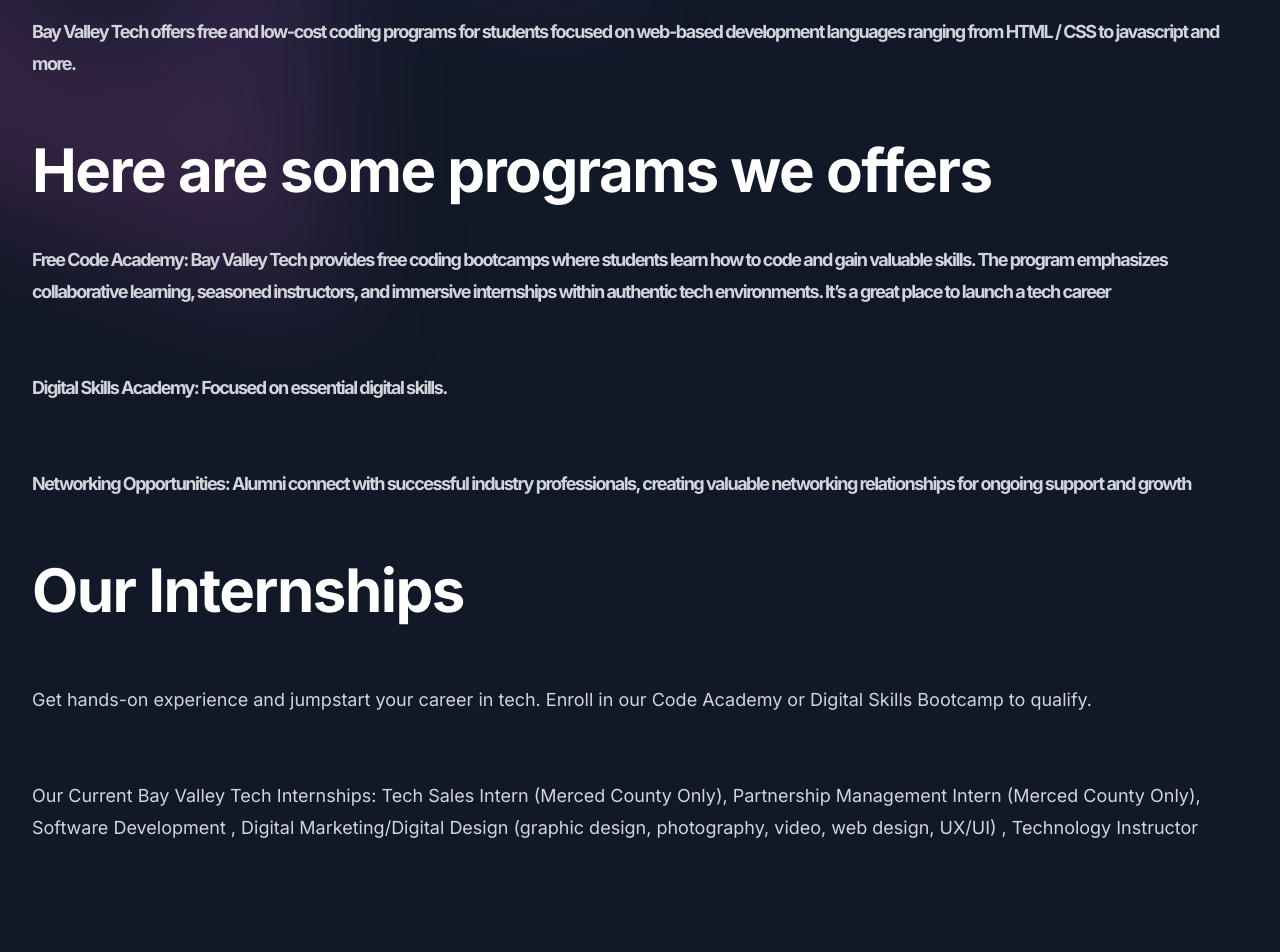
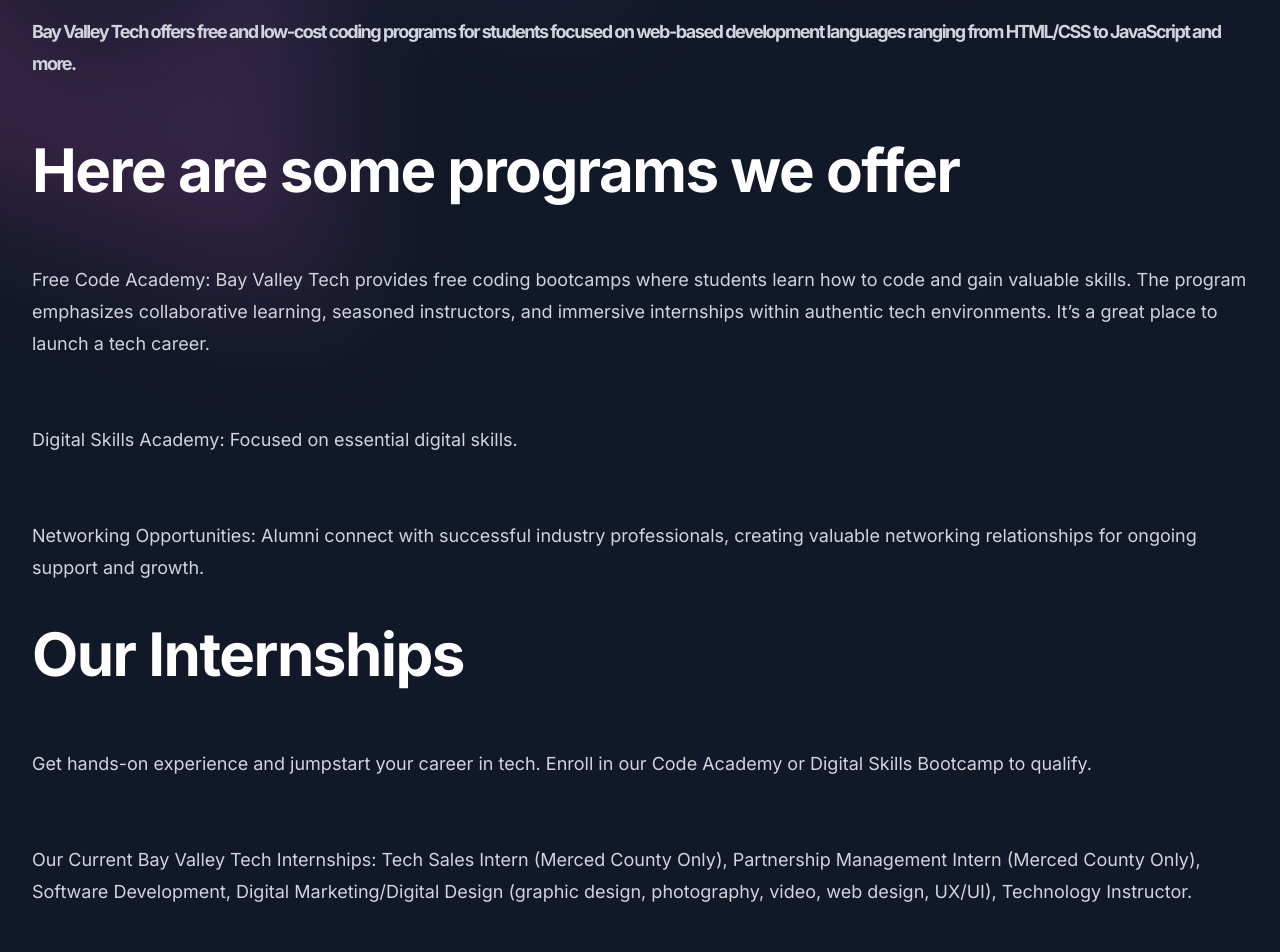
Before and after one commit to Bay-Valley-Tech-Code-Academy/UI-Tool-Kit, a Next.js app: page /about in a window 1280 px wide. Shown: the part 600-1552 px from the top of the page. Built offline with nearby package versions, Linux system fonts and the light colour scheme.

Commit message:
tiny change to about page to remove warning error

```diff
--- a/src/app/about/page.js
+++ b/src/app/about/page.js
@@ -1,4 +1,3 @@
-
 export default function Example() {
   return (
     <div className="relative isolate overflow-hidden bg-gray-900 py-24 sm:py-32">
@@ -27,68 +26,59 @@
           className="aspect-[1097/845] w-[68.5625rem] bg-gradient-to-tr from-[#ff4694] to-[#776fff] opacity-20"
         />
       </div>
-      <div className=" mx-auto max-w-7xl px-6 lg:px-8">
+      <div className="mx-auto max-w-7xl px-6 lg:px-8">
         <div className="mx-auto max-w-2xl lg:mx-0">
           <h2 className="text-4xl font-bold tracking-tight text-white sm:text-6xl">Bay Valley Tech</h2>
           <p className="mt-6 text-lg leading-8 text-gray-300">
-          Bay Valley Tech is a fast-growing tech incubator, tech community and digital workforce training program.
+            Bay Valley Tech is a fast-growing tech incubator, tech community, and digital workforce training program.
           </p>
         </div>
 
         <p className="mt-6 text-lg leading-8 text-gray-300 gap-5">
           Our mission is to empower hardworking individuals by enabling them to attain lucrative technology-based careers,
-               which can be transformative for their families and communities
+          which can be transformative for their families and communities.
         </p>
 
-            <div className ="justify-evenly" >
-                    <h3 className=" flex flex-col py-5 text-4xl font-bold tracking-tight text-white sm:text-6xl ">
+        <div className="justify-evenly">
+          <h3 className="flex flex-col py-5 text-4xl font-bold tracking-tight text-white sm:text-6xl">
             What We Do?
-
-                        <p className=" flex flex-col py-5  mt-6 text-lg leading-8 text-gray-300 gap-5">
-                             Bay Valley Tech offers free and low-cost coding programs for students focused on web-based development languages ranging from HTML / CSS to javascript and more.
+            <p className="flex flex-col py-5 mt-6 text-lg leading-8 text-gray-300 gap-5">
+              Bay Valley Tech offers free and low-cost coding programs for students focused on web-based development languages ranging from HTML/CSS to JavaScript and more.
             </p>
           </h3>
         </div>
 
         <div>
-                    <h4 h3 className=" flex flex-col py-5  text-4xl font-bold tracking-tight text-white sm:text-6xl ">
-                        Here are some programs we offers
+          <h4 className="flex flex-col py-5 text-4xl font-bold tracking-tight text-white sm:text-6xl">
+            Here are some programs we offer
+          </h4>
 
-                        <p className=" flex flex-col py-5 mt-6 text-lg leading-8 text-gray-300 ">
-                           Free Code Academy: Bay Valley Tech provides free coding bootcamps where students learn how to code and gain valuable skills. The program emphasizes collaborative learning, seasoned instructors, and immersive internships within authentic tech environments.
-                           It’s a great place to launch a tech career
+          <p className="flex flex-col py-5 mt-6 text-lg leading-8 text-gray-300">
+            Free Code Academy: Bay Valley Tech provides free coding bootcamps where students learn how to code and gain valuable skills. The program emphasizes collaborative learning, seasoned instructors, and immersive internships within authentic tech environments. It’s a great place to launch a tech career.
           </p>
 
-                        <p className=" flex flex-col py-5 mt-6 text-lg leading-8 text-gray-300 ">
+          <p className="flex flex-col py-5 mt-6 text-lg leading-8 text-gray-300">
             Digital Skills Academy: Focused on essential digital skills.
           </p>
 
-                        <p className=" flex flex-col py-5 mt-6 text-lg leading-8 text-gray-300 ">
-                        Networking Opportunities: Alumni connect with successful industry professionals, creating valuable networking relationships for ongoing support and growth
+          <p className="flex flex-col py-5 mt-6 text-lg leading-8 text-gray-300">
+            Networking Opportunities: Alumni connect with successful industry professionals, creating valuable networking relationships for ongoing support and growth.
           </p>
 
-                    </h4>
-
-                    <h4 h3 className=" flex flex-col py-5  text-4xl font-bold tracking-tight text-white sm:text-6xl ">
+          <h4 className="flex flex-col py-5 text-4xl font-bold tracking-tight text-white sm:text-6xl">
             Our Internships
           </h4>
 
-                        <p className=" flex flex-col py-5 mt-6 text-lg leading-8 text-gray-300 ">
+          <p className="flex flex-col py-5 mt-6 text-lg leading-8 text-gray-300">
             Get hands-on experience and jumpstart your career in tech. Enroll in our Code Academy or Digital Skills Bootcamp to qualify.
           </p>
 
-                        <p className=" flex flex-col py-5 mt-6  text-lg leading-8 text-gray-300 ">
-                       Our  Current Bay Valley Tech Internships:  Tech Sales Intern (Merced County Only), Partnership Management Intern (Merced County Only), Software Development
-, Digital Marketing/Digital Design (graphic design, photography, video, web design, UX/UI)
-, Technology Instructor
+          <p className="flex flex-col py-5 mt-6 text-lg leading-8 text-gray-300">
+            Our Current Bay Valley Tech Internships: Tech Sales Intern (Merced County Only), Partnership Management Intern (Merced County Only), Software Development, Digital Marketing/Digital Design (graphic design, photography, video, web design, UX/UI), Technology Instructor.
           </p>
 
         </div>
-
       </div>
-
-
-
     </div>
-  )
+  );
 }
--- a/src/app/data/products.js
+++ /dev/null
@@ -1,36 +0,0 @@
-const products = [
-    {
-      id: 1,
-      name: 'Bay Valley Tech T-Shirt',
-      imageSrc: 'https://static.wixstatic.com/media/a4735d_6572a7b1f1b14288a656c75e46f3d4e4~mv2.png/v1/crop/x_201,y_71,w_648,h_633/fill/w_219,h_214,al_c,q_85,usm_0.66_1.00_0.01,enc_auto/Hero%20Model%20Image.png1',
-      imageAlt: "Bay Valley Tech Shirt.",
-      price: 'Free at events!',
-      description: 'A comfortable T-shirt that gives you a sense of community...'
-    },
-    {
-      id: 2,
-      name: 'Bay Valley Tech Light Bulb',
-      imageSrc: 'https://scontent.fsac1-2.fna.fbcdn.net/v/t39.30808-6/352217654_6317002281698799_670870340879095555_n.jpg?_nc_cat=103&ccb=1-7&_nc_sid=6ee11a&_nc_ohc=piDvIbaDQacQ7kNvgH9aZpm&_nc_ht=scontent.fsac1-2.fna&oh=00_AYABJXM4vmx9HJjsVkWB-lUNqwbkMad6icK1AjEHGvcd0A&oe=66BB333C',
-      imageAlt: "Bay Valley Tech Light Bulb.",
-      price: 179.99,
-      description: 'The actual Bay Valley Tech light bulb from the logo!'
-    },
-    {
-      id: 3,
-      name: 'Bay Valley Tech Sweater',
-      imageSrc: 'https://static.wixstatic.com/media/a4735d_5b7f09339fee43b6b6ba0a80ba96fcb5~mv2.jpg/v1/crop/x_0,y_0,w_2026,h_1061/fill/w_481,h_252,al_c,q_80,usm_0.66_1.00_0.01,enc_auto/IMG_5786_edited.jpg',
-      imageAlt: "Bay Valley Tech Sweater.",
-      price: 49.99,
-      description: 'A warm and cozy sweater, great for winter meet-ups.'
-    },
-    {
-      id: 4,
-      name: 'BVT Directors Autograph',
-      imageSrc: 'https://d3oj2y7irryo5z.cloudfront.net/wp-content/uploads/2021/03/AA-Bay-Valley-Tech-2-1024x645.jpg',
-      imageAlt: "Bay Valley Tech Directors Autograph.",
-      price: 99.99,
-      description: 'A unique autograph from the BVT director himself!'
-    }
-  ];
-
-  export default products;
```
Lines whose indentation alone changed are shown as unchanged.
